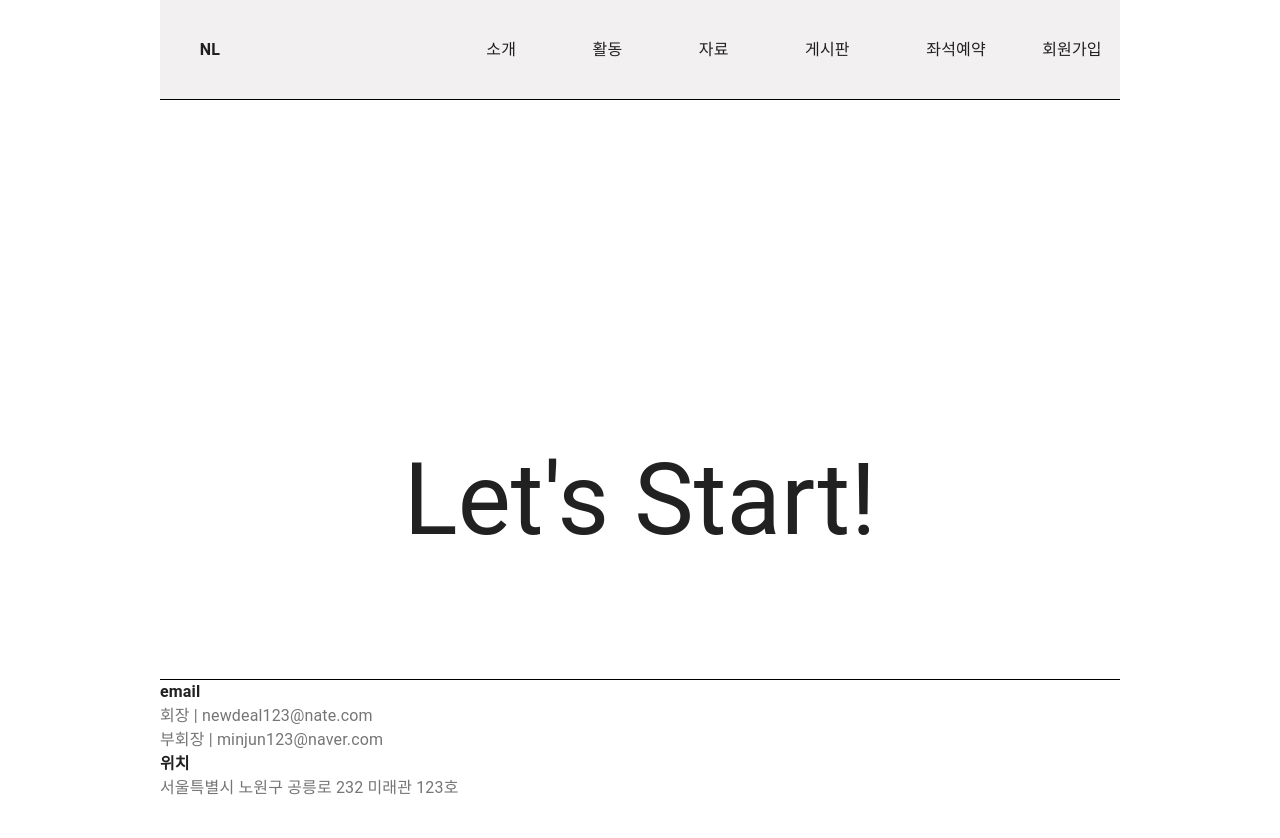
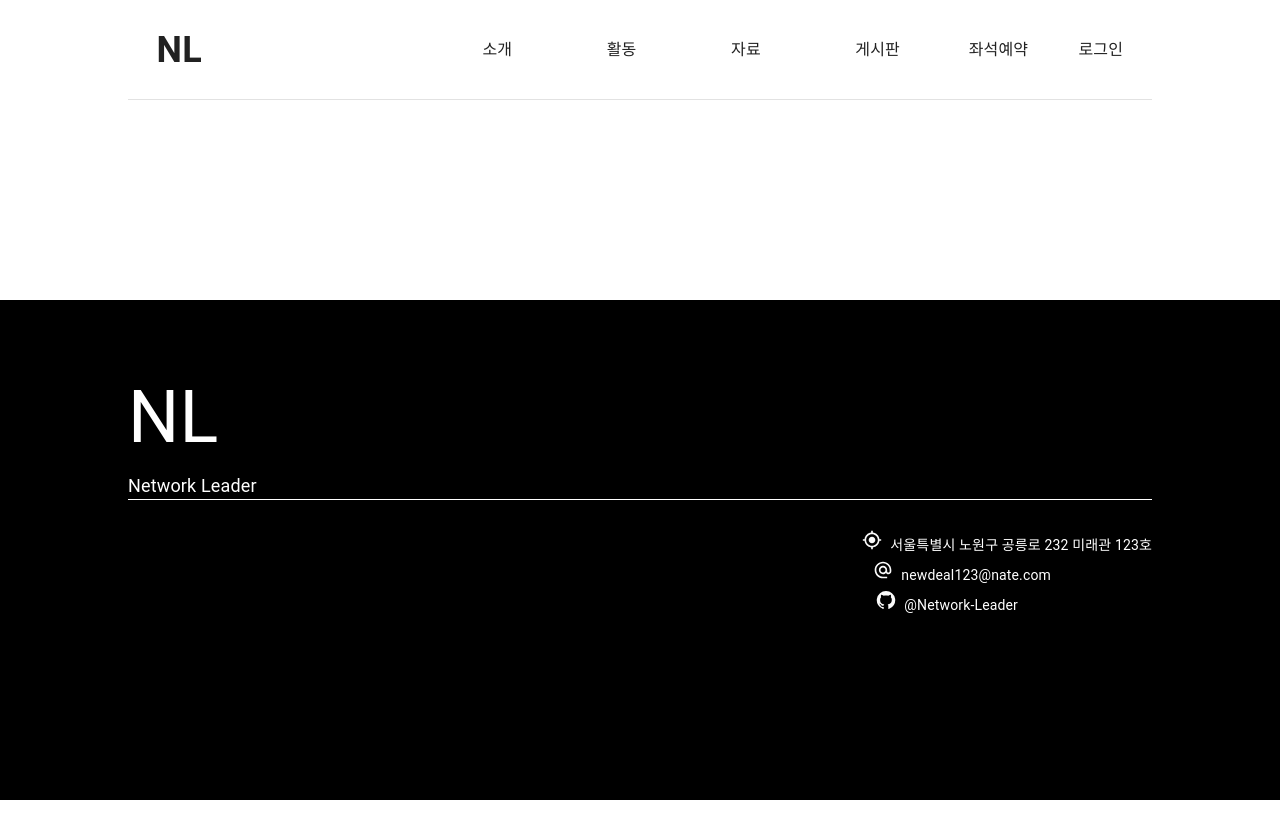
Before and after one commit to TProgramer/Homepage-FE, a Next.js app: page / in a window 1280 px wide. Shown: the top 838 px of the page. Built offline with nearby package versions, Linux system fonts and the light colour scheme.

Commit message:
공통 레이아웃 완성

```diff
--- a/src/components/common/footer/Footer.tsx
+++ b/src/components/common/footer/Footer.tsx
@@ -1,13 +1,32 @@
 import { StyledFooter } from "../../../styles/layout/footer";
+import MyLocationIcon from "@mui/icons-material/MyLocation";
+import AlternateEmailIcon from "@mui/icons-material/AlternateEmail";
+import GitHubIcon from "@mui/icons-material/GitHub";
+import { grey } from "@mui/material/colors";
 
 const Footer = () => {
   return (
     <StyledFooter>
-      <h1>email</h1>
-      <p>회장 | newdeal123@nate.com</p>
-      <p>부회장 | minjun123@naver.com</p>
-      <h1>위치</h1>
-      <p>서울특별시 노원구 공릉로 232 미래관 123호</p>
+      <div className="inner_footer">
+        <div className="title">
+          <div className="NL">NL</div>
+          <div className="NL_detail">Network Leader</div>
+        </div>
+        <div className="subtitle">
+          <div className="info1">
+            <MyLocationIcon sx={{ color: grey[50] }} fontSize="small" />
+            <span>서울특별시 노원구 공릉로 232 미래관 123호</span>
+          </div>
+          <div className="info2">
+            <AlternateEmailIcon sx={{ color: grey[50] }} fontSize="small" />
+            <span>newdeal123@nate.com</span>
+          </div>
+          <div className="info3">
+            <GitHubIcon sx={{ color: grey[50] }} fontSize="small" />
+            <span>@Network-Leader</span>
+          </div>
+        </div>
+      </div>
     </StyledFooter>
   );
 };
--- a/src/components/common/header/Navbar.tsx
+++ b/src/components/common/header/Navbar.tsx
@@ -6,9 +6,10 @@ import {
 } from "../../../styles/layout/header";
 import DropDown from "./DropDown";
 import SideBlock from "./SideBlock";
+import Link from "next/link";
 
 const Navbar = () => {
-  const menus = ["소개", "활동", "자료", "게시판", "좌석예약"];
+  const menus = ["소개", "활동", "자료", "게시판"];
 
   const [isHover, setIsHover] = useState<boolean>(false);
   const [isSide, setIsSide] = useState<boolean>(false);
@@ -19,7 +20,11 @@ const Navbar = () => {
   return (
     <>
       <StyledNavbar isHover={isHover}>
-        <div className="logo">NL</div>
+        <div className="logo">
+          <Link href="/">
+            <a>NL</a>
+          </Link>
+        </div>
         <div
           className="navBox"
           onMouseOver={() => {
@@ -35,7 +40,16 @@ const Navbar = () => {
             </div>
           ))}
         </div>
-        <div className="register">회원가입</div>
+        <div className="reserve">
+          <Link href="#">
+            <a>좌석예약</a>
+          </Link>
+        </div>
+        <div className="register">
+          <Link href="#">
+            <a>로그인</a>
+          </Link>
+        </div>
         <div onClick={onClickHambar}>
           {isSide ? <StyledCancelIcon /> : <StyledMenuIcon />}
         </div>
--- a/src/components/common/header/SideBlock.tsx
+++ b/src/components/common/header/SideBlock.tsx
@@ -8,6 +8,7 @@ import MuiAccordionSummary, {
 } from "@mui/material/AccordionSummary";
 import MuiAccordionDetails from "@mui/material/AccordionDetails";
 import { StyledTypography } from "../../../styles/layout/header";
+import Link from "next/link";
 
 const Accordion = styled((props: AccordionProps) => (
   <MuiAccordion disableGutters elevation={0} square {...props} />
@@ -66,11 +67,23 @@ const SideBlock = ({ isSide }: navbarProps) => {
         </AccordionSummary>
         <AccordionDetails>
           <StyledTypography isSide={isSide}>
-            동아리원
+            <div className="text">
+              <Link href="#">
+                <a>동아리원</a>
+              </Link>
+            </div>
             <hr />
-            활동사진
+            <div className="text">
+              <Link href="#">
+                <a>활동사진</a>
+              </Link>
+            </div>
             <hr />
-            수상내역
+            <div className="text">
+              <Link href="#">
+                <a>수상내역</a>
+              </Link>
+            </div>
           </StyledTypography>
         </AccordionDetails>
       </Accordion>
@@ -83,15 +96,35 @@ const SideBlock = ({ isSide }: navbarProps) => {
         </AccordionSummary>
         <AccordionDetails>
           <StyledTypography isSide={isSide}>
-            캘린더
+            <div className="text">
+              <Link href="#">
+                <a>캘린더</a>
+              </Link>
+            </div>
             <hr />
-            스터디
+            <div className="text">
+              <Link href="#">
+                <a>스터디</a>
+              </Link>
+            </div>
             <hr />
-            클래스
+            <div className="text">
+              <Link href="#">
+                <a>클래스</a>
+              </Link>
+            </div>
             <hr />
-            프로젝트
+            <div className="text">
+              <Link href="#">
+                <a>프로젝트</a>
+              </Link>
+            </div>
             <hr />
-            특강
+            <div className="text">
+              <Link href="#">
+                <a>특강</a>
+              </Link>
+            </div>
           </StyledTypography>
         </AccordionDetails>
       </Accordion>
@@ -104,8 +137,17 @@ const SideBlock = ({ isSide }: navbarProps) => {
         </AccordionSummary>
         <AccordionDetails>
           <StyledTypography isSide={isSide}>
-            족보
-            <hr /> 스터디자료
+            <div className="text">
+              <Link href="#">
+                <a>족보</a>
+              </Link>
+            </div>
+            <hr />
+            <div className="text">
+              <Link href="#">
+                <a>스터디자료</a>
+              </Link>
+            </div>
           </StyledTypography>
         </AccordionDetails>
       </Accordion>
@@ -118,15 +160,31 @@ const SideBlock = ({ isSide }: navbarProps) => {
         </AccordionSummary>
         <AccordionDetails>
           <StyledTypography isSide={isSide}>
-            QnA
+            <div className="text">
+              <Link href="#">
+                <a>QnA</a>
+              </Link>
+            </div>
             <hr />
-            자유
+            <div className="text">
+              <Link href="#">
+                <a>자유</a>
+              </Link>
+            </div>
           </StyledTypography>
         </AccordionDetails>
       </Accordion>
 
-      <div className="reserve">좌석예약</div>
-      <div className="signin">로그인</div>
+      <div className="side_reserve">
+        <Link href="#">
+          <a>좌석예약</a>
+        </Link>
+      </div>
+      <div className="side_signin">
+        <Link href="#">
+          <a>로그인</a>
+        </Link>
+      </div>
     </StyledSideBlock>
   );
 };
--- a/src/styles/layout/footer.tsx
+++ b/src/styles/layout/footer.tsx
@@ -1,19 +1,68 @@
 import styled from "@emotion/styled";
-
+import { TABLET_STANDARD, MOBILE_STANDARD } from "../Global";
 export const StyledFooter = styled("footer")`
-  border-top: 1px solid black;
+  @media (max-width: ${MOBILE_STANDARD}px) {
+    display: none;
+  }
+  background-color: #000000;
+  height: 500px;
   position: absolute;
   bottom: 0;
-  width: calc(100% - 320px);
-  margin-left: 160px;
-  @media (max-width: 800px) {
-    width: 100%;
-    margin: 0;
-  }
-  h1 {
-    font-weight: bold;
-  }
-  p {
-    color: #767575;
+  width: 100%;
+  .inner_footer {
+    width: 1024px;
+    height: 100%;
+    margin: 0 auto;
+    .title {
+      width: 100%;
+      display: flex;
+      flex-direction: column;
+      justify-content: flex-end;
+      height: 200px;
+      border-bottom: 1px solid #ffffff;
+      .NL {
+        font-size: 72px;
+        color: white;
+      }
+      .NL_detail {
+        font-size: 18px;
+        color: white;
+      }
+    }
+    .subtitle {
+      position: relative;
+      margin-top: 30px;
+      width: 100%;
+      height: 300px;
+      .info1 {
+        position: absolute;
+        right: 0;
+        span {
+          font-size: 14px;
+          margin: 0 0 0 8px;
+          color: white;
+        }
+      }
+      .info2 {
+        position: absolute;
+        right: 0;
+        margin: 30px 101px 0 0;
+        span {
+          font-size: 14px;
+          margin: 0 0 0 8px;
+          color: white;
+        }
+      }
+      .info3 {
+        position: absolute;
+        right: 0;
+        margin: 60px 134px 0 0;
+        span {
+          font-size: 14px;
+          margin: 0 0 0 8px;
+          color: white;
+        }
+      }
+    }
   }
 `;
--- a/src/styles/layout/header.tsx
+++ b/src/styles/layout/header.tsx
@@ -2,21 +2,18 @@ import styled from "@emotion/styled";
 import MenuIcon from "@mui/icons-material/Menu";
 import HighlightOffIcon from "@mui/icons-material/HighlightOff";
 import Typography from "@mui/material/Typography";
-
+import { TABLET_STANDARD, MOBILE_STANDARD } from "../Global";
 export const StyledHeader = styled("header")`
   width: 100%;
   height: 100px;
 `;
 
 export const StyledNavbar = styled("nav")<{ isHover: boolean }>`
-  width: calc(100% - 320px);
-  border-bottom: 1px solid black;
-  background: #f2f0f0;
-  @media (max-width: 800px) {
+  width: 1024px;
+  border-bottom: 1px solid #e2e2e2;
+
+  @media (max-width: ${TABLET_STANDARD}px) {
     width: 100%;
-  }
-  @media (max-width: 900px) {
-    font-size: 12px;
   }
   margin: 0 auto;
   height: 100%;
@@ -24,26 +21,28 @@ export const StyledNavbar = styled("nav")<{ isHover: boolean }>`
   text-align: center;
   line-height: 100px;
   .logo {
-    @media (max-width: 900px) {
-      font-size: 16px;
+    cursor: pointer;
+    font-size: 36px;
+    @media (max-width: ${TABLET_STANDARD}px) {
+      font-size: 36px;
     }
     font-weight: bold;
     position: absolute;
     left: 0;
     display: inline-block;
-    //border: 1px solid black;
     height: 100%;
     width: 10%;
     min-width: 100px;
   }
   .navBox {
     position: absolute;
-    right: 10%;
+    right: 20%;
     display: inline-block;
     height: 100%;
-    width: 60%;
+    width: 50%;
     display: inline-flex;
-    @media (max-width: 600px) {
+
+    @media (max-width: ${MOBILE_STANDARD}px) {
       display: none;
     }
     .navBoxItem {
@@ -51,13 +50,25 @@ export const StyledNavbar = styled("nav")<{ isHover: boolean }>`
       flex-grow: 1;
     }
   }
+  .reserve {
+    cursor: pointer;
+    position: absolute;
+    right: 10%;
+    display: inline-block;
+    width: 10%;
+    height: 100%;
+    @media (max-width: ${MOBILE_STANDARD}px) {
+      display: none;
+    }
+  }
   .register {
+    cursor: pointer;
     position: absolute;
     right: 0;
     display: inline-block;
     height: 100%;
     width: 10%;
-    @media (max-width: 600px) {
+    @media (max-width: ${MOBILE_STANDARD}px) {
       display: none;
     }
   }
@@ -65,16 +76,15 @@ export const StyledNavbar = styled("nav")<{ isHover: boolean }>`
     position: absolute;
     width: 100%;
     display: block;
-    //overflow: hidden;
     height: ${(props) => (props.isHover ? 350 : 0)}px;
     background: lightgrey;
     margin-top: 100px;
   }
   .inner_drop_down {
     height: 100%;
-    width: 46%;
+    width: 50%;
     position: absolute;
-    right: 24%;
+    right: 20%;
   }
 `;
 
@@ -84,7 +94,8 @@ export const StyledMenuIcon = styled(MenuIcon)`
   height: 0;
   overflow: hidden;
   cursor: pointer;
-  @media (max-width: 600px) {
+
+  @media (max-width: ${MOBILE_STANDARD}px) {
     width: 50px;
     height: 100%;
     border: 1px solid black;
@@ -99,18 +110,20 @@ export const DropDownList = styled("div")<{ isHover: boolean }>`
     font-size: 12px;
   }
   .intro {
-    width: 24.4%;
+    width: 24%;
     height: 100%;
     .intro_list {
+      cursor: pointer;
       width: 100%;
       height: 30px;
       margin-bottom: 30px;
     }
   }
   .act {
-    width: 24.4%;
+    width: 24%;
     height: 100%;
     .act_list {
+      cursor: pointer;
       width: 100%;
       height: 30px;
       margin-bottom: 30px;
@@ -120,9 +133,10 @@ export const DropDownList = styled("div")<{ isHover: boolean }>`
     }
   }
   .data {
-    width: 24.4%;
     height: 100%;
+    width: 25%;
     .data_list {
+      cursor: pointer;
       width: 100%;
       height: 30px;
       margin-bottom: 30px;
@@ -130,8 +144,9 @@ export const DropDownList = styled("div")<{ isHover: boolean }>`
   }
   .board {
     height: 100%;
-    width: 26.8%;
+    width: 25%;
     .board_list {
+      cursor: pointer;
       width: 100%;
       height: 30px;
       margin-bottom: 30px;
@@ -145,7 +160,8 @@ export const StyledCancelIcon = styled(HighlightOffIcon)`
   height: 0;
   overflow: hidden;
   cursor: pointer;
-  @media (max-width: 600px) {
+
+  @media (max-width: ${MOBILE_STANDARD}px) {
     width: 50px;
     height: 100%;
     border: 1px solid black;
@@ -159,16 +175,17 @@ export const StyledSideBlock = styled("div")<{ isSide: boolean }>`
   right: 0;
   height: 100%;
   background: white;
-  @media (min-width: 600px) {
+
+  @media (min-width: ${MOBILE_STANDARD}px) {
     display: none;
   }
-  .reserve {
+  .side_reserve {
     background: rgba(0, 0, 0, 0.03);
     padding: 12px 0 12px 16px;
     border: 1px solid rgba(0, 0, 0, 0.125);
     cursor: pointer;
   }
-  .signin {
+  .side_signin {
     padding: 0 16px;
     background: rgba(0, 0, 0, 0.03);
     border-bottom: 1px solid rgba(0, 0, 0, 0.125);
@@ -179,4 +196,7 @@ export const StyledSideBlock = styled("div")<{ isSide: boolean }>`
 
 export const StyledTypography = styled(Typography)<{ isSide: boolean }>`
   font-size: ${(props) => (props.isSide ? 16 : 0)}px;
+  .text {
+    cursor: pointer;
+  }
 `;
```
Also changed, not shown: src/components/common/header/DropDown.tsx (+33 -9 lines), src/styles/Global.tsx (+106 -10 lines).
